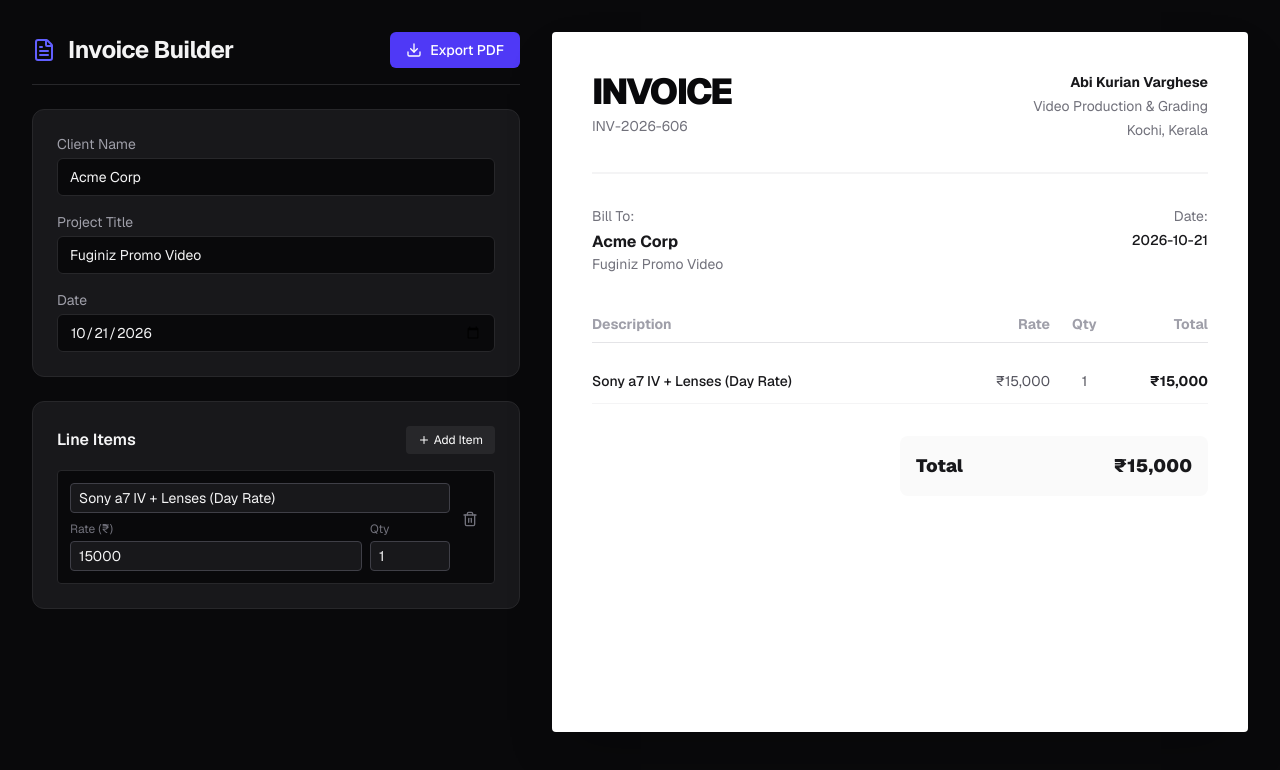
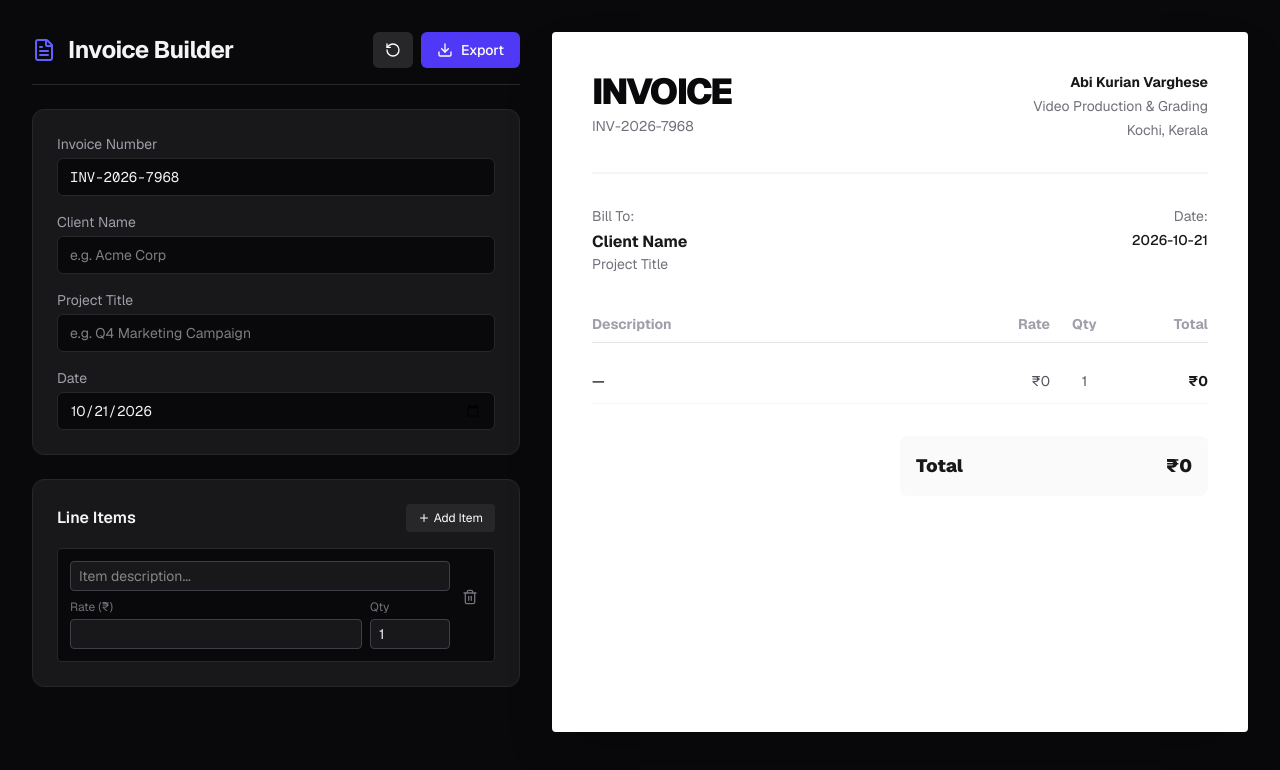
Before and after one commit to abikurian/video-invoicer, a Next.js app: page / in a window 1280 px wide. Shown: the top 770 px of the page. Built offline with nearby package versions, Linux system fonts and the light colour scheme.

Commit message:
refactor(ui): remove hardcoded defaults, stabilize invoice ID, and add reset button

```diff
--- a/app/page.tsx
+++ b/app/page.tsx
@@ -1,19 +1,20 @@
 "use client";
 
 import { useState, useEffect } from "react";
-import { FileText, Plus, Trash2, Download } from "lucide-react";
+import { FileText, Plus, Trash2, Download, RotateCcw } from "lucide-react";
 
 export default function Home() {
   const [mounted, setMounted] = useState(false);
 
   const [details, setDetails] = useState({
-    clientName: "Acme Corp",
-    projectName: "Fuginiz Promo Video",
-    date: "", // Fixed: Removed dynamic Date() for Vercel static build
+    clientName: "",
+    projectName: "",
+    date: "",
+    invoiceNumber: "",
   });
 
   const [items, setItems] = useState([
-    { id: 1, description: "Sony a7 IV + Lenses (Day Rate)", rate: 15000, qty: 1 },
+    { id: 1, description: "", rate: 0, qty: 1 },
   ]);
 
   // LOAD SAVED DATA ON MOUNT
@@ -25,8 +26,11 @@ export default function Home() {
     if (savedDetails) {
       setDetails(JSON.parse(savedDetails));
     } else {
-      // Fixed: Apply today's date safely on the client side
-      setDetails(prev => ({ ...prev, date: new Date().toISOString().split("T")[0] }));
+      setDetails(prev => ({
+        ...prev,
+        date: new Date().toISOString().split("T")[0],
+        invoiceNumber: `INV-${new Date().getFullYear()}-${Math.floor(Math.random() * 10000)}`
+      }));
     }
 
     if (savedItems) setItems(JSON.parse(savedItems));
@@ -49,6 +53,18 @@ export default function Home() {
 
   const handleDownload = () => window.print();
 
+  const resetInvoice = () => {
+    if (confirm("Clear all invoice data?")) {
+      setDetails({
+        clientName: "",
+        projectName: "",
+        date: new Date().toISOString().split("T")[0],
+        invoiceNumber: `INV-${new Date().getFullYear()}-${Math.floor(Math.random() * 10000)}`,
+      });
+      setItems([{ id: Date.now(), description: "", rate: 0, qty: 1 }]);
+    }
+  };
+
   if (!mounted) return null;
 
   return (
@@ -62,34 +78,55 @@ export default function Home() {
               <FileText className="text-indigo-500 w-6 h-6" />
               <h1 className="text-2xl font-bold tracking-tight">Invoice Builder</h1>
             </div>
+            <div className="flex gap-2">
+              <button
+                onClick={resetInvoice}
+                className="bg-zinc-800 hover:bg-zinc-700 text-white px-3 py-2 rounded-md text-sm font-medium flex items-center gap-2 transition-colors"
+                title="Reset Invoice"
+              >
+                <RotateCcw className="w-4 h-4" />
+              </button>
               <button
                 onClick={handleDownload}
                 className="bg-indigo-600 hover:bg-indigo-500 text-white px-4 py-2 rounded-md text-sm font-medium flex items-center gap-2 transition-colors"
               >
-              <Download className="w-4 h-4" /> Export PDF
+                <Download className="w-4 h-4" /> Export
               </button>
+            </div>
           </div>
 
           <div className="space-y-4 bg-zinc-900 p-6 rounded-xl border border-zinc-800">
-            <div>
+            <div className="grid grid-cols-2 gap-4">
+              <div className="col-span-2">
+                <label className="block text-sm text-zinc-400 mb-1">Invoice Number</label>
+                <input
+                  type="text"
+                  value={details.invoiceNumber}
+                  onChange={(e) => setDetails({ ...details, invoiceNumber: e.target.value })}
+                  className="w-full bg-zinc-950 border border-zinc-800 rounded-md px-3 py-2 text-sm focus:outline-none focus:border-indigo-500 font-mono"
+                />
+              </div>
+              <div className="col-span-2">
                 <label className="block text-sm text-zinc-400 mb-1">Client Name</label>
                 <input
                   type="text"
+                  placeholder="e.g. Acme Corp"
                   value={details.clientName}
                   onChange={(e) => setDetails({ ...details, clientName: e.target.value })}
                   className="w-full bg-zinc-950 border border-zinc-800 rounded-md px-3 py-2 text-sm focus:outline-none focus:border-indigo-500"
                 />
               </div>
-            <div>
+              <div className="col-span-2">
                 <label className="block text-sm text-zinc-400 mb-1">Project Title</label>
                 <input
                   type="text"
+                  placeholder="e.g. Q4 Marketing Campaign"
                   value={details.projectName}
                   onChange={(e) => setDetails({ ...details, projectName: e.target.value })}
                   className="w-full bg-zinc-950 border border-zinc-800 rounded-md px-3 py-2 text-sm focus:outline-none focus:border-indigo-500"
                 />
               </div>
-            <div>
+              <div className="col-span-2">
                 <label className="block text-sm text-zinc-400 mb-1">Date</label>
                 <input
                   type="date"
@@ -97,6 +134,7 @@ export default function Home() {
                   onChange={(e) => setDetails({ ...details, date: e.target.value })}
                   className="w-full bg-zinc-950 border border-zinc-800 rounded-md px-3 py-2 text-sm focus:outline-none focus:border-indigo-500"
                 />
+              </div>
             </div>
           </div>
 
@@ -115,7 +153,7 @@ export default function Home() {
                   <div className="flex-1 space-y-2">
                     <input
                       type="text"
-                      placeholder="Description"
+                      placeholder="Item description..."
                       value={item.description}
                       onChange={(e) => updateItem(item.id, 'description', e.target.value)}
                       className="w-full bg-zinc-900 border border-zinc-700 rounded px-2 py-1 text-sm focus:outline-none focus:border-indigo-500"
@@ -125,7 +163,7 @@ export default function Home() {
                         <label className="block text-xs text-zinc-500 mb-1">Rate (₹)</label>
                         <input
                           type="number"
-                          value={item.rate}
+                          value={item.rate || ""}
                           onChange={(e) => updateItem(item.id, 'rate', Number(e.target.value))}
                           className="w-full bg-zinc-900 border border-zinc-700 rounded px-2 py-1 text-sm focus:outline-none focus:border-indigo-500"
                         />
@@ -134,7 +172,7 @@ export default function Home() {
                         <label className="block text-xs text-zinc-500 mb-1">Qty</label>
                         <input
                           type="number"
-                          value={item.qty}
+                          value={item.qty || ""}
                           onChange={(e) => updateItem(item.id, 'qty', Number(e.target.value))}
                           className="w-full bg-zinc-900 border border-zinc-700 rounded px-2 py-1 text-sm focus:outline-none focus:border-indigo-500"
                         />
@@ -156,7 +194,7 @@ export default function Home() {
             <div className="flex justify-between items-start border-b-2 border-zinc-100 pb-8 mb-8">
               <div>
                 <h2 className="text-4xl font-black text-zinc-950 tracking-tighter">INVOICE</h2>
-                <p className="text-sm text-zinc-500 mt-1">INV-{new Date().getFullYear()}-{Math.floor(Math.random() * 1000)}</p>
+                <p className="text-sm text-zinc-500 mt-1">{details.invoiceNumber}</p>
               </div>
               <div className="text-right text-sm space-y-1">
                 <p className="font-bold text-zinc-900">Abi Kurian Varghese</p>
```
Lines whose indentation alone changed are shown as unchanged.
